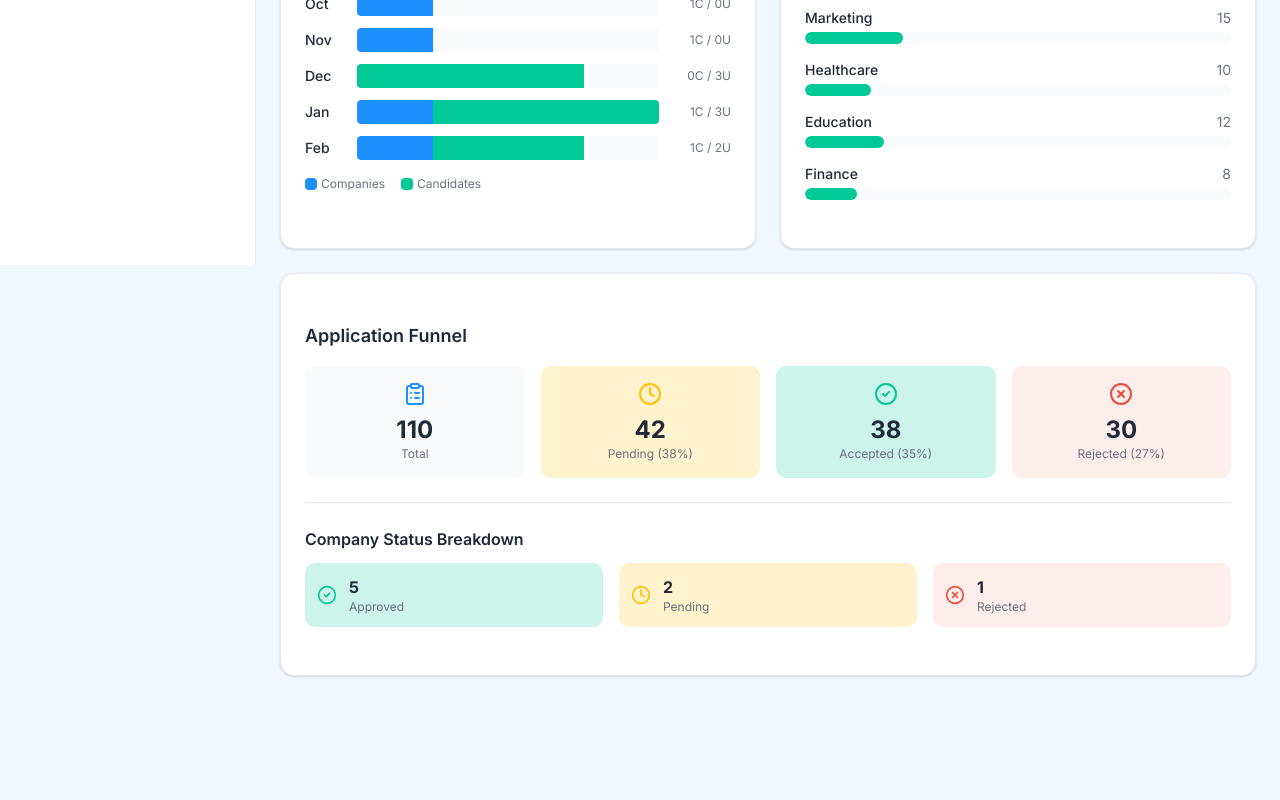
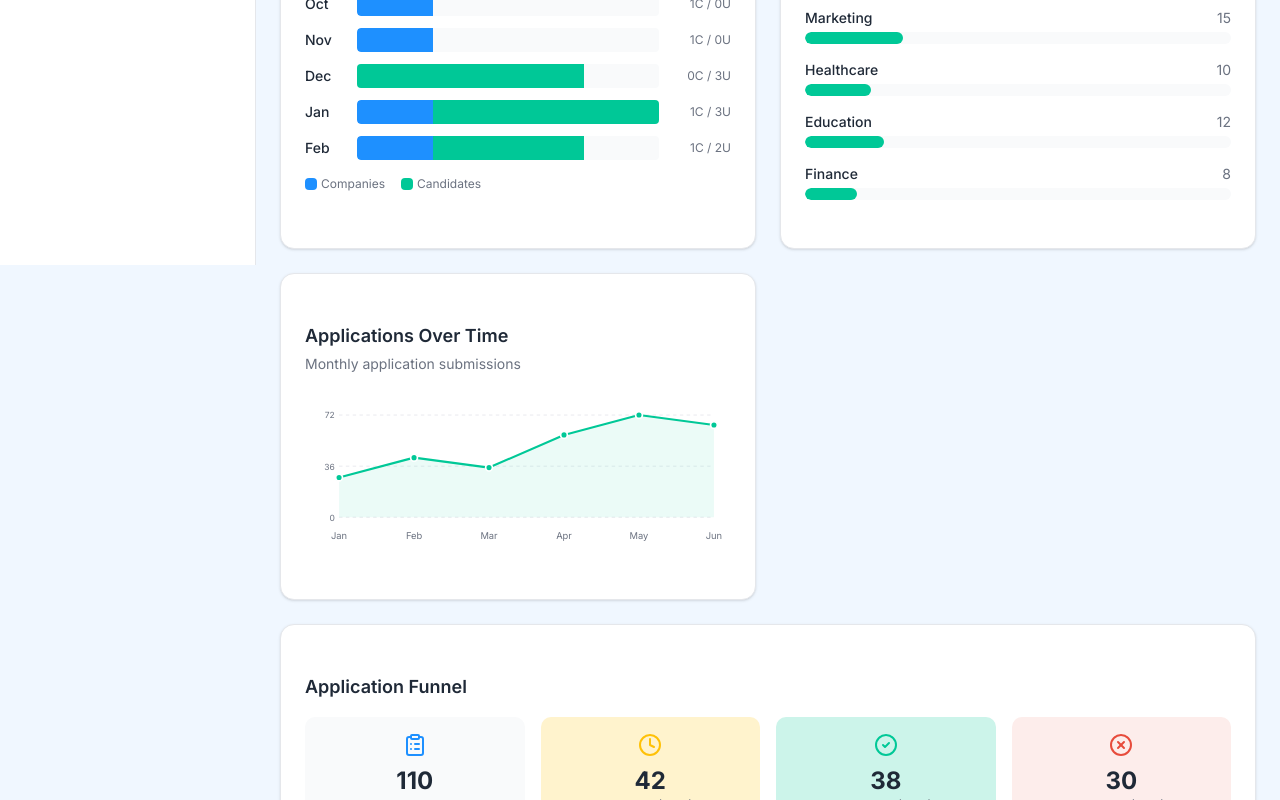
Before and after one commit to Douaa-code/cvision-frontend, a Next.js app: page /admin/analytics in a window 1280 px wide. Shown: the part 535-1335 px from the top of the page. Before the commit the page ends 1235 px from the top, so only its background shows below. Built offline with nearby package versions, Linux system fonts and the light colour scheme.

Commit message:
Add Applications Over Time line chart to admin analytics page
SVG line chart showing monthly application submissions (Jan-Jun),
placed in the same grid as Monthly Registrations for consistent sizing.

Co-Authored-By: Claude Sonnet 4.6 <noreply@anthropic.com>

```diff
--- a/app/(admin)/admin/analytics/page.tsx
+++ b/app/(admin)/admin/analytics/page.tsx
@@ -31,6 +31,22 @@ const kpis = [
 ];
 
 const maxDomainCount = Math.max(...applicationsByDomain.map((d) => d.count));
+
+const monthlyApplicationsData = [
+  { month: "Jan", count: 28 },
+  { month: "Feb", count: 42 },
+  { month: "Mar", count: 35 },
+  { month: "Apr", count: 58 },
+  { month: "May", count: 72 },
+  { month: "Jun", count: 65 },
+];
+const maxAppCount = Math.max(...monthlyApplicationsData.map((d) => d.count));
+const appPoints = monthlyApplicationsData.map((d, i) => ({
+  month: d.month,
+  count: d.count,
+  x: 40 + (i / (monthlyApplicationsData.length - 1)) * 440,
+  y: 140 - (d.count / maxAppCount) * 120,
+}));
 
 export default function AnalyticsPage() {
   return (
@@ -143,6 +159,55 @@ export default function AnalyticsPage() {
             </CardContent>
           </Card>
         </motion.div>
+
+        {/* Applications Over Time */}
+        <motion.div
+          initial={{ opacity: 0, y: 10 }}
+          animate={{ opacity: 1, y: 0 }}
+          transition={{ delay: 0.45 }}
+        >
+        <Card className="h-full">
+          <CardContent className="p-6">
+            <h2 className="font-semibold text-lg mb-1">Applications Over Time</h2>
+            <p className="text-sm text-muted-foreground mb-6">Monthly application submissions</p>
+            <div className="w-full overflow-x-auto">
+              <svg viewBox="0 0 500 180" className="w-full" style={{ minWidth: 300 }}>
+                {/* Horizontal grid lines */}
+                {[20, 80, 140].map((y) => (
+                  <line key={y} x1="40" y1={y} x2="480" y2={y} stroke="#E5E7EB" strokeDasharray="4 4" strokeWidth="1" />
+                ))}
+                {/* Y-axis labels */}
+                <text x="35" y="24" textAnchor="end" fontSize="10" fill="#6B7280">{maxAppCount}</text>
+                <text x="35" y="84" textAnchor="end" fontSize="10" fill="#6B7280">{Math.round(maxAppCount / 2)}</text>
+                <text x="35" y="144" textAnchor="end" fontSize="10" fill="#6B7280">0</text>
+                {/* Area fill */}
+                <path
+                  d={`M${appPoints[0].x},140 ${appPoints.map((p) => `L${p.x},${p.y}`).join(" ")} L${appPoints[appPoints.length - 1].x},140 Z`}
+                  fill="#00C897"
+                  fillOpacity="0.08"
+                />
+                {/* Line */}
+                <polyline
+                  points={appPoints.map((p) => `${p.x},${p.y}`).join(" ")}
+                  fill="none"
+                  stroke="#00C897"
+                  strokeWidth="2.5"
+                  strokeLinecap="round"
+                  strokeLinejoin="round"
+                />
+                {/* Dots */}
+                {appPoints.map((p) => (
+                  <circle key={p.month} cx={p.x} cy={p.y} r="4" fill="#00C897" stroke="white" strokeWidth="2" />
+                ))}
+                {/* X-axis labels */}
+                {appPoints.map((p) => (
+                  <text key={p.month} x={p.x} y="165" textAnchor="middle" fontSize="11" fill="#6B7280">{p.month}</text>
+                ))}
+              </svg>
+            </div>
+          </CardContent>
+        </Card>
+        </motion.div>
       </div>
 
       {/* Application Funnel */}
```
